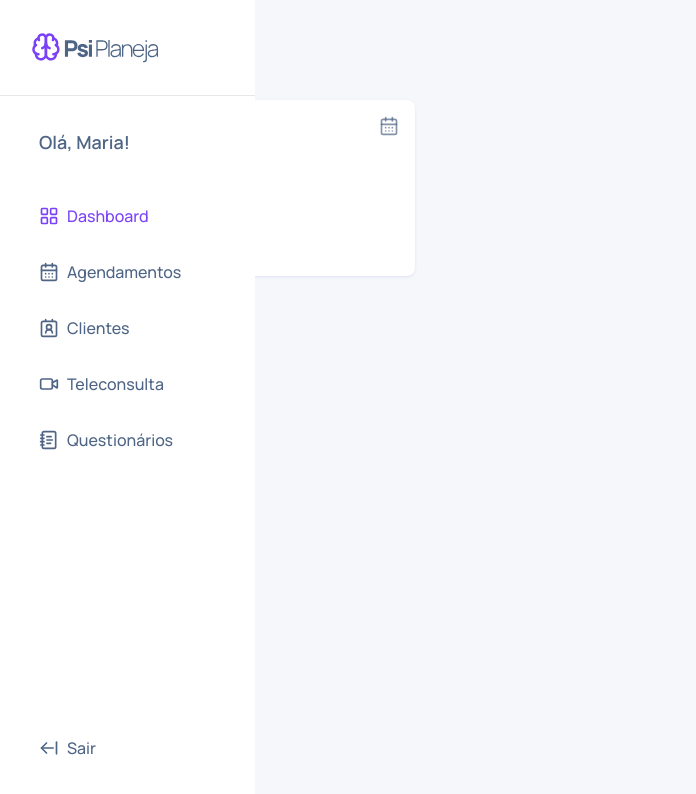
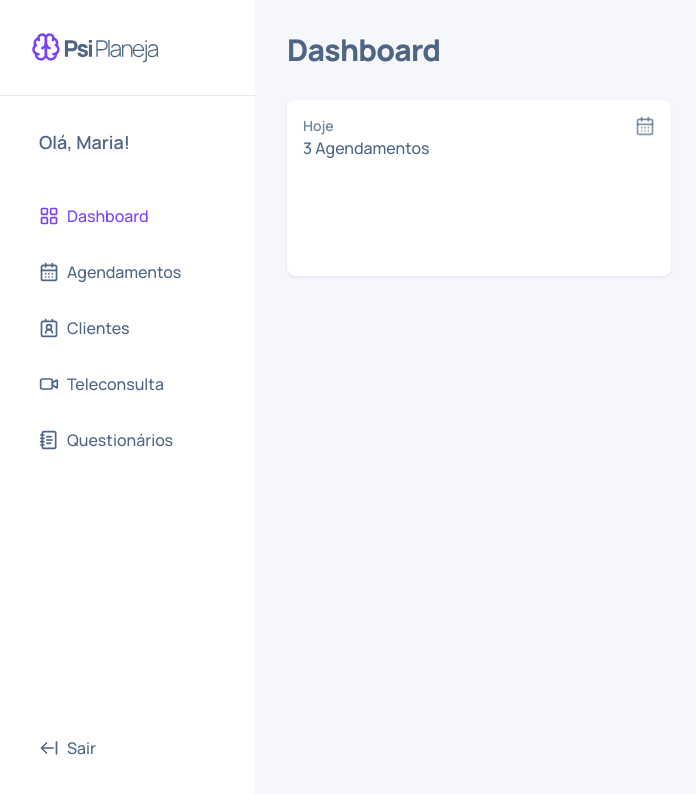
Before and after one commit to srdmatheus/sistema-para-psicologos, a Next.js app: page / in a window 1280 px wide. Shown: the top 794 px of the page, without its empty margins (1-697 px from the left). Built offline with nearby package versions, Linux system fonts and the light colour scheme.

Commit message:
refactor: change mobile styles

```diff
--- a/src/app/(admin)/layout.tsx
+++ b/src/app/(admin)/layout.tsx
@@ -4,9 +4,9 @@ import { Sidebar } from '@/_components';
 
 export default function AdminLayout({ children }: { children: ReactNode }) {
   return (
-    <main className="flex h-full">
+    <main className="relative flex h-full">
       <Sidebar />
-      {children}
+      <div className="ml-0 w-full xs:ml-[4.25rem] md:ml-64">{children}</div>
     </main>
   );
 }
```
